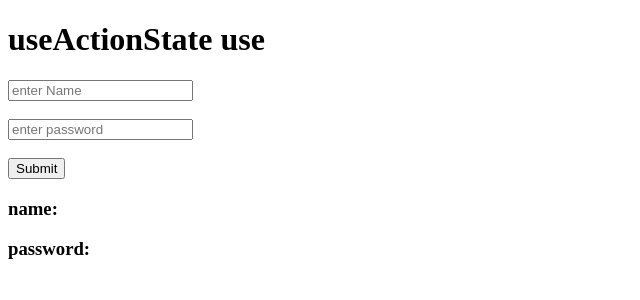
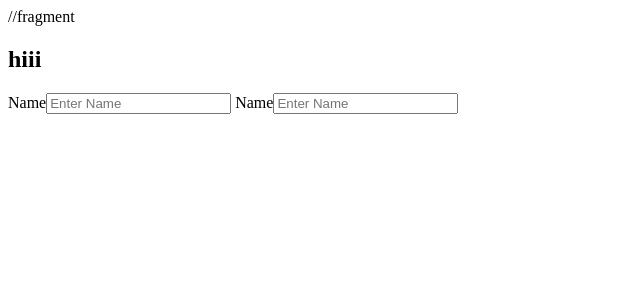
Before and after one commit to kunalr123/learning-react, a React (Vite) app: page / in a window 1280 px wide. Shown: the top 300 px of the page, without its empty margins (0-640 px from the left). Built offline with nearby package versions, Linux system fonts and the light colour scheme.

Commit message:
useId and fragment use

```diff
--- a/src/App.jsx
+++ b/src/App.jsx
@@ -11,7 +11,7 @@
 // import Effectus from './effectus.jsx'
 // // import { createElement } from 'react'
 
-import { use, useRef, useTransition,useState, useActionState } from "react";
+import { use, useRef, useTransition,useState, useActionState, Fragment, useId } from "react";
 
 // import {use, useState} from 'react'
 // import Usffect from './effectus.jsx'
@@ -615,51 +615,80 @@ import { use, useRef, useTransition,useState, useActionState } from "react";
 
 // useActionState use case for form
 
+// const App=()=>{
+
+//   const submitcalled = async (previousData,formdata)=>{
+
+//     let name = formdata.get('name');
+//     let password = formdata.get('password');
+
+//     await new Promise(res => setTimeout(res,2000));
+
+//     console.log("submitcalled:",name,password);
+
+//     if(name && password){
+//       return{message:'Data Submitted !',name,password}
+//     }
+//     else{
+//       return{error:'failed to submit',name,password}
+//     }
+
+//   }
+
+//   const [data,action,pending] = useActionState(submitcalled,undefined)
+
+//   return(
+//     <div>
+//       <h1>useActionState use </h1>
+//       <form action={action}>
+//         <input defaultValue={data?.name} type="text" placeholder="enter Name" name="name" />
+//         <br /><br />
+//         <input defaultValue={data?.password} type="password" placeholder="enter password" name="password" />
+//         <br /><br />
+//         <button disabled={pending}>Submit</button>
+
+//         {
+//           data?.error && <span style={{color:"red"}}>{data?.error}</span>
+//         }
+//         {
+//           data?.message && <span style={{color:"green"}} >{data?.message}</span>
+//         }
+//       </form>
+
+//       <h3>name:{data?.name}</h3>
+//       <h3>password:{data?.password}</h3>
+//     </div>
+//   )
+// }
+
+
+// export default App;
+
+
+// day 05
+// Fragment - to remove extra div of componrnts
+// we can use empty tag also
+
+
+// useId use for unique id to all components  when render !
+
+
 const App=()=>{
 
-  const submitcalled = async (previousData,formdata)=>{
+  const name = useId();
 
-    let name = formdata.get('name');
-    let password = formdata.get('password');
 
-    await new Promise(res => setTimeout(res,2000));
 
-    console.log("submitcalled:",name,password);
+return(
+    <>  //fragment
+     <h2>hiii</h2>
+    <label htmlFor={name}> Name</label>
+    <input type="text" id={name} placeholder="Enter Name" />
+    <label htmlFor={name}> Name</label>
+    <input type="text" id={name} placeholder="Enter Name" />
 
-    if(name && password){
-      return{message:'Data Submitted !',name,password}
-    }
-    else{
-      return{error:'failed to submit',name,password}
-    }
-
-  }
-
-  const [data,action,pending] = useActionState(submitcalled,undefined)
-
-  return(
-    <div>
-      <h1>useActionState use </h1>
-      <form action={action}>
-        <input defaultValue={data?.name} type="text" placeholder="enter Name" name="name" />
-        <br /><br />
-        <input defaultValue={data?.password} type="password" placeholder="enter password" name="password" />
-        <br /><br />
-        <button disabled={pending}>Submit</button>
-
-        {
-          data?.error && <span style={{color:"red"}}>{data?.error}</span>
-        }
-        {
-          data?.message && <span style={{color:"green"}} >{data?.message}</span>
-        }
-      </form>
-
-      <h3>name:{data?.name}</h3>
-      <h3>password:{data?.password}</h3>
-    </div>
-  )
+    </>
+)
 }
 
-
 export default App;
```
Also changed, not shown: src/useToggle.jsx (added, +20 -0 lines).
